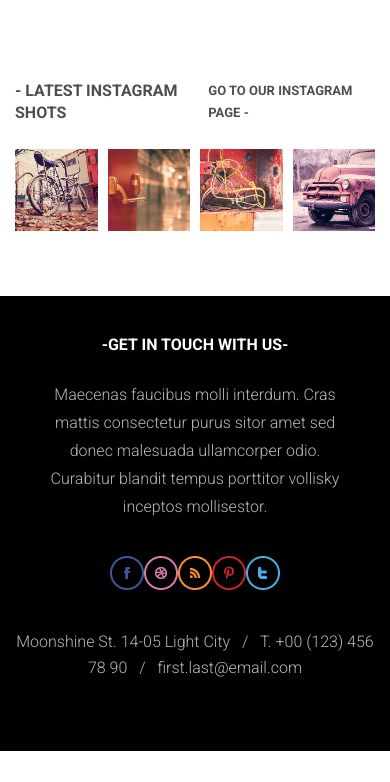
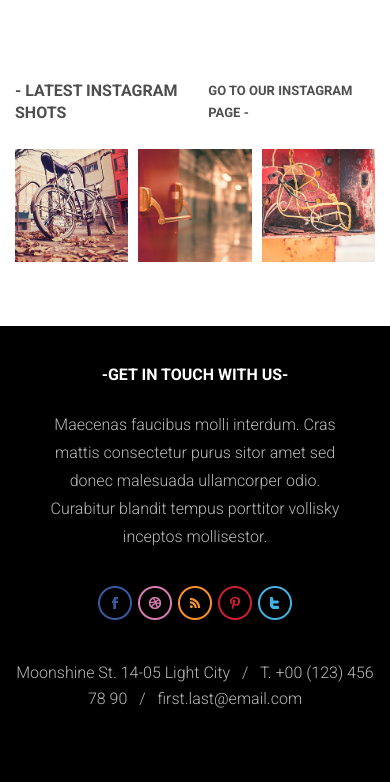
Before and after one commit to Anastasiia2411/DAN.IT_-Adaptive-layout, a website: page homework_2(FE_7)/index.html in a window 390 px wide. Shown: the part 1463-2245 px from the top of the page. Before the commit the page ends 2214 px from the top, so only its background shows below. Drawn offline with Linux system fonts and the light colour scheme.

Commit message:
fix some problems2

```diff
--- a/homework_2(FE_7)/gulpfile.js
+++ b/homework_2(FE_7)/gulpfile.js
@@ -63,7 +63,6 @@ function serve() {
 
     watch("src/js/**.js", series(js)).on("change", sync.reload)
     watch("src/scss/**.scss", series(scss)).on("change", sync.reload)
-    watch("src/img/*.png", series(imageMin)).on("change", sync.reload)
 }
 
 exports.build = series(clear, css, scss, js, imageMin)
--- a/homework_2(FE_7)/index.html
+++ b/homework_2(FE_7)/index.html
@@ -185,7 +185,7 @@
                 Curabitur blandit tempus porttitor vollisky inceptos mollisestor.</p>
         </div>
         <ul class="footer_follow_list">
-            <li class="follow_list_el">
+            <li class="follow_list_el footer_follow_list_el">
                 <a href="#"><img src="./dist/img/Facebook.png" alt=""></a>
             </li>
             <li class="footer_follow_list_el">
--- a/homework_2(FE_7)/src/scss/footer.scss
+++ b/homework_2(FE_7)/src/scss/footer.scss
@@ -30,8 +30,13 @@
   &_follow_list {
     @extend %list-delete-style;
     justify-content: center;
-    margin-top: 35px;
-    margin-bottom: 35px;
+    max-width: 200px;
+    margin: 35px auto;
+    &_el{
+      flex-grow: 1;
+      display: block;
+
+    }
   }
 
   &_our_contacts_paragraph {
--- a/homework_2(FE_7)/src/scss/media.scss
+++ b/homework_2(FE_7)/src/scss/media.scss
@@ -97,16 +97,16 @@
   .instagram_shots_list {
     justify-content: center;
     gap: 10px;
+  }
+  .instagram_shots_list_el {
+    flex-basis: 33%;
+  }
 
-    &_el {
-      flex-basis: 33%;
-
-      &_el:nth-child(4) {
-        display: none;
-      }
-    }
+  .instagram_shots_list_el:nth-child(4) {
+    display: none;
   }
 }
+
 
 
 @media (min-width: 768px) {
```
Also changed, not shown: homework_2(FE_7)/dist/styles.min.css, 1 other file.
